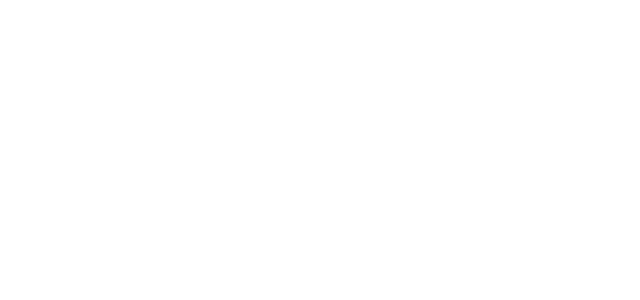
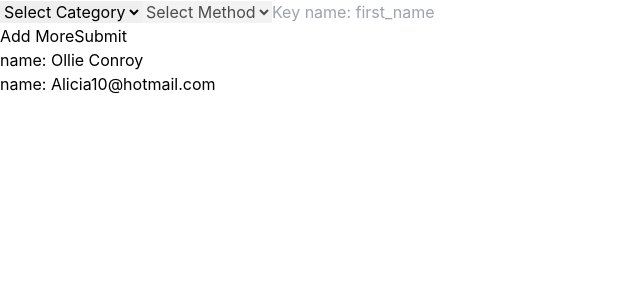
Before and after one commit to sriram-egen/react-projects, a React (Create React App) app: page /faker-js in a window 1280 px wide. Before the commit this address had no page. Shown: the top 300 px of the page, without its empty margins (0-640 px from the left). Built offline with nearby package versions, Linux system fonts and the light colour scheme.

Commit message:
Faker JSON project

```diff
--- a/package.json
+++ b/package.json
@@ -3,6 +3,7 @@
   "version": "0.1.0",
   "private": true,
   "dependencies": {
+    "@faker-js/faker": "^9.0.3",
     "@testing-library/jest-dom": "^5.17.0",
     "@testing-library/react": "^13.4.0",
     "@testing-library/user-event": "^13.5.0",
@@ -11,6 +12,7 @@
     "react": "^18.3.1",
     "react-dom": "^18.3.1",
     "react-icons": "^5.3.0",
+    "react-json-view-lite": "^1.5.0",
     "react-qr-code": "^2.0.15",
     "react-router-dom": "^6.26.1",
     "react-scripts": "5.0.1",
--- /dev/null
+++ b/src/components/json-viewer/form.jsx
@@ -0,0 +1,113 @@
+import React, { useState } from "react";
+
+function FakerFormComponent({ onSubmit }) {
+  const [categories, setCategories] = useState([
+    { category: "", method: "", keyName: "" },
+  ]);
+
+  const handleCategoryChange = (index, value) => {
+    const updatedCategories = [...categories];
+    updatedCategories[index].category = value;
+    setCategories(updatedCategories);
+  };
+
+  const handleMethodChange = (index, value) => {
+    const updatedCategories = [...categories];
+    updatedCategories[index].method = value;
+    setCategories(updatedCategories);
+  };
+
+  const handlekeyNameChange = (index, value) => {
+    const updatedCategories = [...categories];
+    updatedCategories[index].keyName = value;
+    setCategories(updatedCategories);
+  };
+
+  const handleAddMore = () => {
+    setCategories([...categories, { category: "", method: "", keyName: "" }]);
+  };
+
+  const handleRemove = (index) => {
+    const updatedCategories = [...categories];
+    updatedCategories.splice(index, 1);
+    setCategories(updatedCategories);
+  };
+
+  const handleSubmit = (event) => {
+    event.preventDefault();
+    onSubmit(categories);
+  };
+
+  return (
+    <form onSubmit={handleSubmit}>
+      {categories.map((category, index) => (
+        <div key={index}>
+          <select
+            value={category.category}
+            onChange={(e) => handleCategoryChange(index, e.target.value)}
+          >
+            <option value="">Select Category</option>
+            <option value="food">Food</option>
+            <option value="person">Person</option>
+            <option value="word">Word</option>
+          </select>
+
+          <select
+            value={category.method}
+            onChange={(e) => handleMethodChange(index, e.target.value)}
+            disabled={!category.category}
+          >
+            <option value="">Select Method</option>
+            {category.category === "food" && (
+              <React.Fragment>
+                <option value="adjective">Adjective</option>
+                <option value="description">Description</option>
+                <option value="dish">Dish</option>
+                <option value="fruit">Fruit</option>
+                <option value="meat">Meat</option>
+                <option value="vegetable">Vegetable</option>
+              </React.Fragment>
+            )}
+            {category.category === "person" && (
+              <React.Fragment>
+                <option value="firstName">First Name</option>
+                <option value="lastName">Last Name</option>
+                <option value="fullName">Full Name</option>
+                <option value="gender">Gender</option>
+              </React.Fragment>
+            )}
+            {category.category === "word" && (
+              <React.Fragment>
+                <option value="adjective">Adjective</option>
+                <option value="verb">Verb</option>
+                <option value="noun">Noun</option>
+                <option value="words">Words</option>
+              </React.Fragment>
+            )}
+          </select>
+
+          <input
+            type="text"
+            value={category.keyName}
+            onChange={(e) => handlekeyNameChange(index, e.target.value)}
+            placeholder="Key name: first_name"
+          />
+
+          {index !== categories.length - 1 && (
+            <button type="button" onClick={() => handleRemove(index)}>
+              Remove
+            </button>
+          )}
+        </div>
+      ))}
+
+      <button type="button" onClick={handleAddMore}>
+        Add More
+      </button>
+
+      <button type="submit">Submit</button>
+    </form>
+  );
+}
+
+export default FakerFormComponent;
--- /dev/null
+++ b/src/components/json-viewer/index.jsx
@@ -0,0 +1,18 @@
+import * as React from "react";
+
+import { JsonView, allExpanded, defaultStyles } from "react-json-view-lite";
+import "react-json-view-lite/dist/index.css";
+
+const JsonViewer = ({ json }) => {
+  return (
+    <React.Fragment>
+      <JsonView
+        data={json}
+        shouldExpandNode={allExpanded}
+        style={defaultStyles}
+      />
+    </React.Fragment>
+  );
+};
+
+export default JsonViewer;
--- a/src/components/routes.jsx
+++ b/src/components/routes.jsx
@@ -14,6 +14,7 @@
   CustomModalPopupPage,
   GithubProfileFinderPage,
   SearchHighlightMarkJs,
+  FakerJS,
 } from "../pages";
 
 export default function RouteLinks() {
@@ -36,6 +37,7 @@
         element={<GithubProfileFinderPage />}
       />
       <Route path="/search-string" element={<SearchHighlightMarkJs />} />
+      <Route path="/faker-js" element={<FakerJS />} />
     </Routes>
   );
 }
--- /dev/null
+++ b/src/pages/faker-js.jsx
@@ -0,0 +1,30 @@
+import { faker } from "@faker-js/faker";
+import JsonViewer from "../components/json-viewer";
+import FakerFormComponent from "../components/json-viewer/form";
+import { useState } from "react";
+
+export default function FakerJS() {
+  const randomName = faker.person.fullName(); // Rowan Nikolaus
+  const randomEmail = faker.internet.email(); // Kassandra.Haley@erich.biz
+
+  const [json, setJson] = useState(null);
+
+  const handleSubmit = (categories) => {
+    const json = {};
+
+    categories.forEach((category) => {
+      json[category.keyName] = faker[category.category][category.method]();
+    });
+
+    setJson(json);
+  };
+
+  return (
+    <div>
+      <FakerFormComponent onSubmit={handleSubmit} />
+      <p>name: {randomName}</p>
+      <p>name: {randomEmail}</p>
+      {json ? <JsonViewer json={json}></JsonViewer> : null}
+    </div>
+  );
+}
--- a/src/pages/home.jsx
+++ b/src/pages/home.jsx
@@ -12,6 +12,7 @@
         {routes.map((project) => (
           // <div className="flex items-center justify-center w-48 h-8 p-4">
           <Link
+            key={project.label}
             className="bg-blue-500 w-auto block text-center content-center rounded-md h-24 hover:bg-blue-300 text-2xl"
             to={project.path}
           >
--- a/src/pages/index.js
+++ b/src/pages/index.js
@@ -12,6 +12,7 @@
 import CustomModalPopupPage from "./custom-modal-popup";
 import GithubProfileFinderPage from "./github-profile-finder";
 import SearchHighlightMarkJs from "./search-string/search-string-markjs";
+import FakerJS from "./faker-js";
 
 export {
   AccordianPage,
@@ -28,4 +29,5 @@
   CustomModalPopupPage,
   GithubProfileFinderPage,
   SearchHighlightMarkJs,
+  FakerJS,
 };
--- a/src/pages/routes.js
+++ b/src/pages/routes.js
@@ -51,6 +51,10 @@
     label: "Search String",
     path: "/search-string",
   },
+  {
+    label: "Faker JS",
+    path: "/faker-js",
+  },
 ];
 
 export default routes;
```
Also changed, not shown: 1 other file (tests, documents, lock files or other folders).
